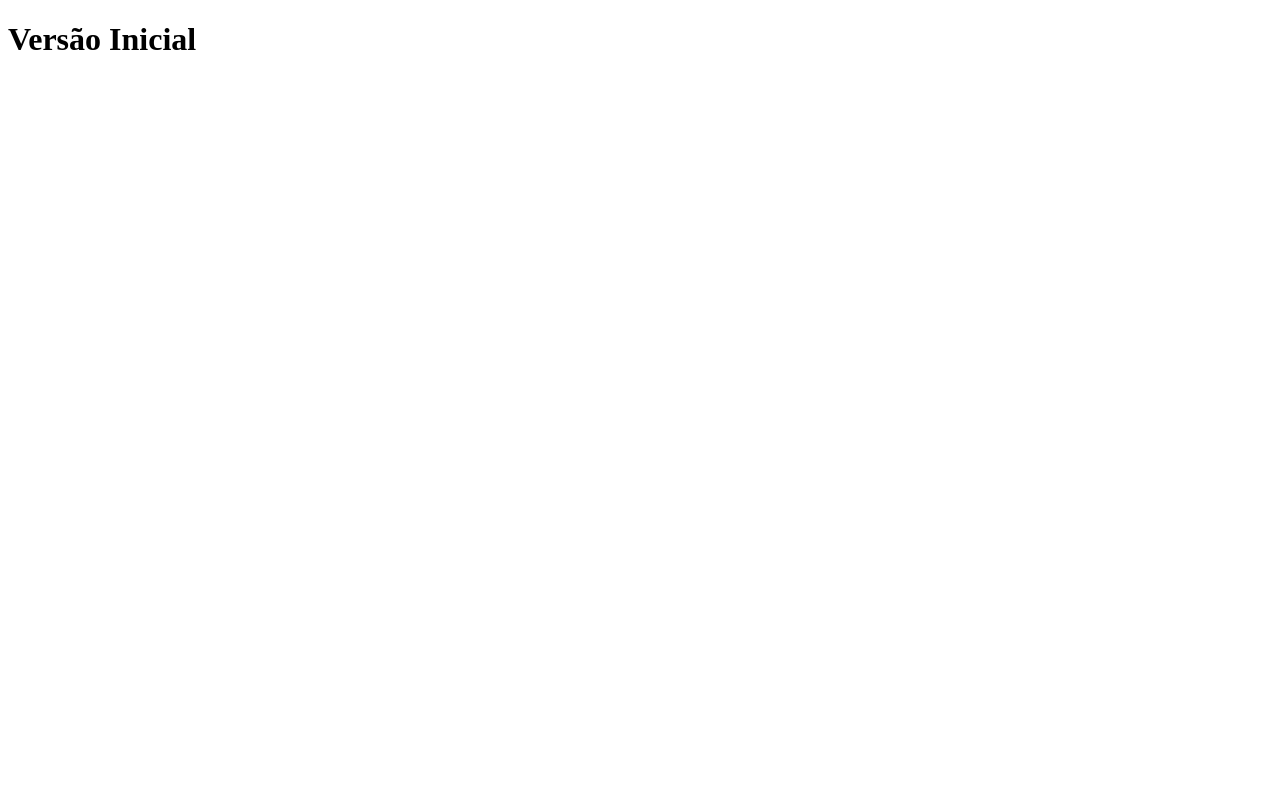
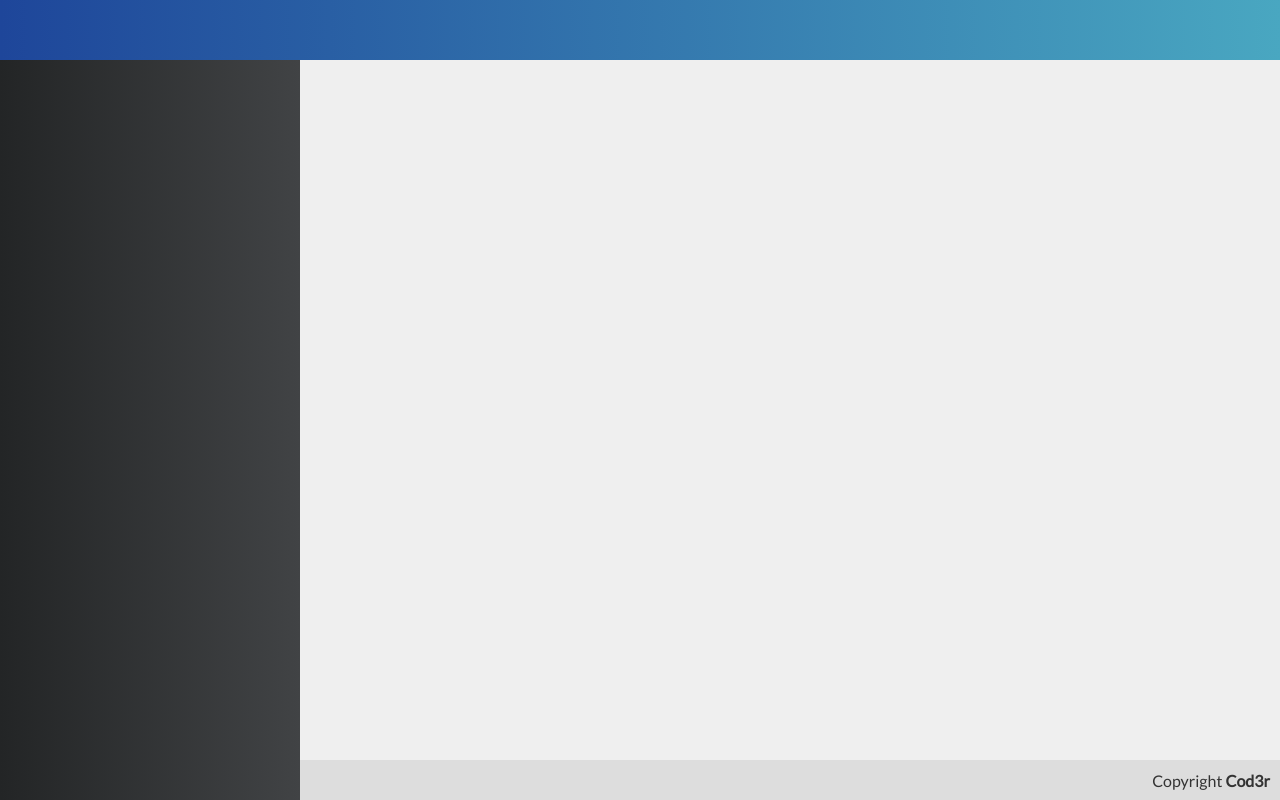
Before and after one commit to Manjor/cursoJavaScript, a Vue app in the folder projeto_Knowledge/frontend/: page / in a window 1280 px wide. Built offline with nearby package versions, Linux system fonts and the light colour scheme.

Commit message:
Projeto Final: Estrutura Inicial do Template

```diff
--- a/projeto_Knowledge/frontend/src/App.vue
+++ b/projeto_Knowledge/frontend/src/App.vue
@@ -1,15 +1,42 @@
 <template>
 	<div id="app">
-		<h1>Versão Inicial</h1>
+		<Header/>
+		<Menu/>
+		<Content/>
+		<Footer/>
 	</div>
 </template>
 
 <script>
+/**@ é a referencia do src/ */
+import Header from '@/components/template/Header'
+import Content from '@/components/template/Content'
+import Menu from '@/components/template/Menu'
+import Footer from '@/components/template/Footer'
 export default {
 	name: "App",
+	components: { Header, Menu, Content, Footer }
 }
 </script>
 
 <style>
+	*{
+		font-family: "Lato", monospace;
+	}
+	body{
+		margin:0;
+	}
+	#app{
+		-webkit-font-smoothing: antialiased;
+		-moz-osx-font-smoothing: grayscale;
 
+		height: 100vh;
+		display: grid;
+		grid-template-rows: 60px 1fr 40px;
+		grid-template-columns: 300px 1fr;
+		grid-template-areas:
+			"header header"
+			"menu content"
+			"menu footer"
+	}
 </style>
--- /dev/null
+++ b/projeto_Knowledge/frontend/src/components/template/Content.vue
@@ -0,0 +1,17 @@
+<template>
+    <div class="content"></div>
+</template>
+
+<script>
+export default {
+    neme: 'Content'
+}
+</script>
+
+<style>
+    .content{
+        grid-area: content;
+        background-color: #efefef;
+        padding: 20px;
+    }
+</style>
--- /dev/null
+++ b/projeto_Knowledge/frontend/src/components/template/Footer.vue
@@ -0,0 +1,24 @@
+<template>
+    <footer class="footer">
+        <span>Copyright <strong>Cod3r</strong></span>
+    </footer>
+</template>
+
+<script>
+export default {
+    name: 'Footer'
+}
+</script>
+
+<style>
+    .footer{
+        grid-area: footer;
+        background-color: #ddd;
+        color: #333;
+
+        display: flex;
+        align-items: center;
+        justify-content: flex-end;
+        padding-right: 10px;
+    }
+</style>
--- /dev/null
+++ b/projeto_Knowledge/frontend/src/components/template/Header.vue
@@ -0,0 +1,20 @@
+<template>
+    <header class="header"></header>
+</template>
+
+<script>
+export default {
+    name: 'Header'
+}
+</script>
+
+<style>
+    .header{
+        grid-area: header;
+        background: linear-gradient(to right, #1e469a, #49a7c1);
+
+        display: flex;
+        justify-content: center;
+        align-items: center;
+    }
+</style>
--- /dev/null
+++ b/projeto_Knowledge/frontend/src/components/template/Menu.vue
@@ -0,0 +1,23 @@
+<template>
+    <aside class="menu">
+
+    </aside>
+</template>
+
+<script>
+export default {
+    name: 'Menu'
+}
+</script>
+
+<style>
+    .menu{
+        grid-area: menu;
+        background: linear-gradient(to right, #232526,#414345);
+
+        display: flex;
+        flex-direction: column;
+        flex-wrap: wrap;
+
+    }
+</style>
```
